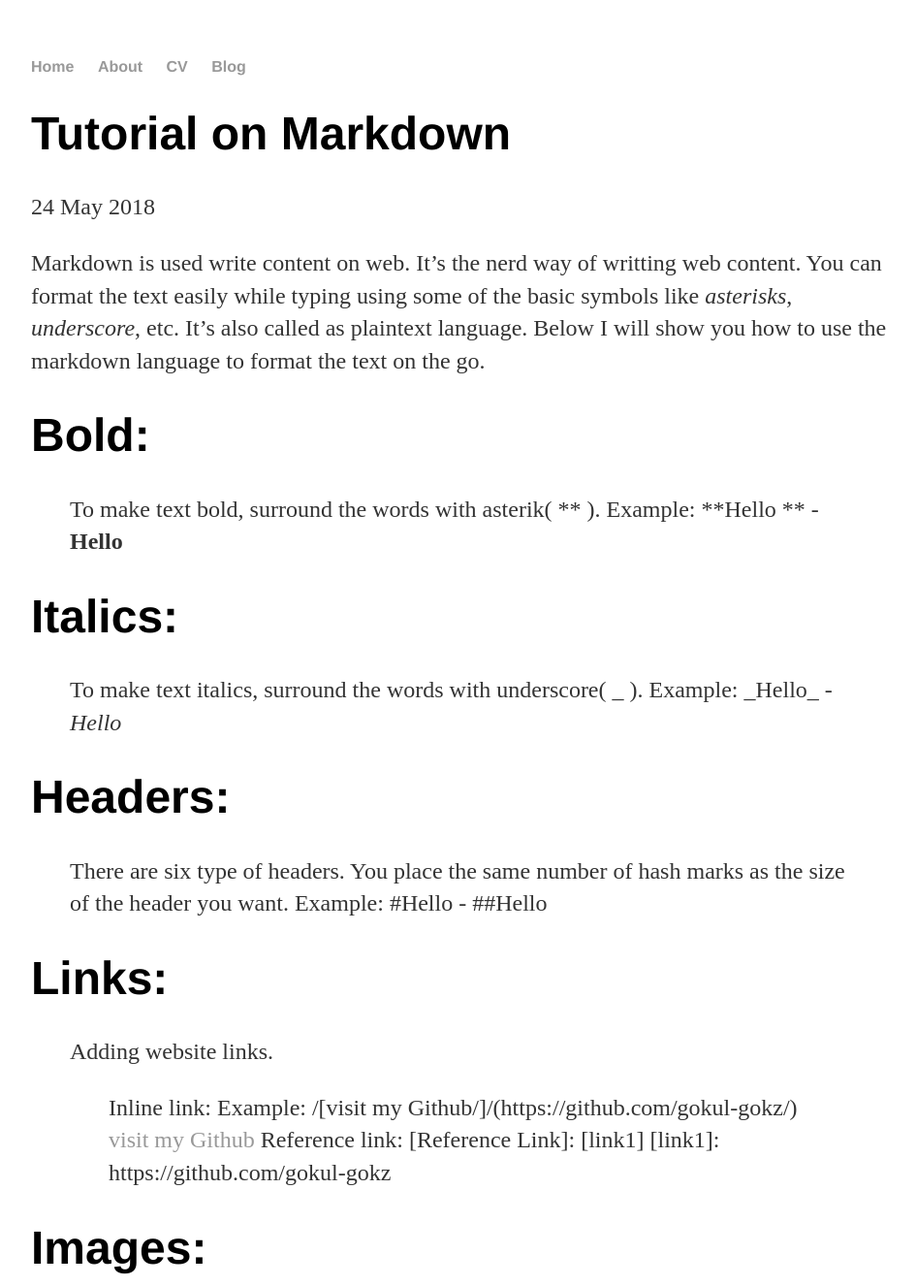
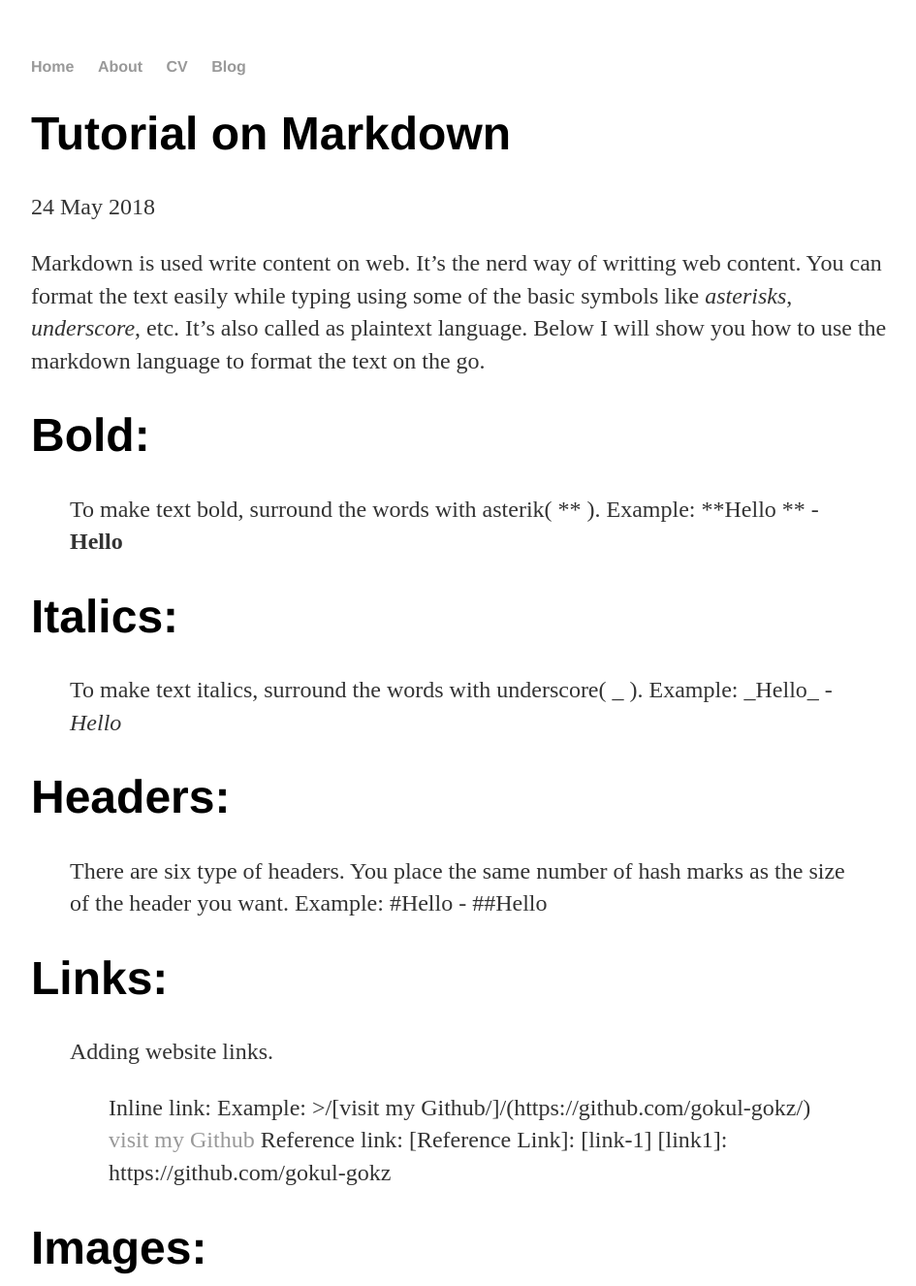
Before and after one commit to gokul-gokz/gokul-gokz.github.io, a Jekyll site: the page built from _posts/2018-05-24-Tutorial-on-markdown.md, in a window 1280 px wide. Shown: the top 1326 px of the page at 97% size, without its empty margins (160-1105 px from the left). Built offline with Jekyll 4.4.1, drawn with Linux system fonts in a browser that asks for light colours; grey boxes are pictures that could not be loaded.

Commit message:
Update 2018-05-24-Tutorial-on-markdown.md

```diff
--- a/_posts/2018-05-24-Tutorial-on-markdown.md
+++ b/_posts/2018-05-24-Tutorial-on-markdown.md
@@ -20,10 +20,10 @@
 # Links:
 >Adding website links.
 >>Inline link:
-Example: /[visit my Github/]/(https://github.com/gokul-gokz/)
-[visit my Github](https://github.com/gokul-gokz)
+Example: >/[visit my Github/]/(https://github.com/gokul-gokz/)
+>[visit my Github](https://github.com/gokul-gokz)
 >>Reference link:
-[Reference Link]: [link1]
+[Reference Link]: [link-1]
 [link1]: https://github.com/gokul-gokz
 
 # Images:
```
